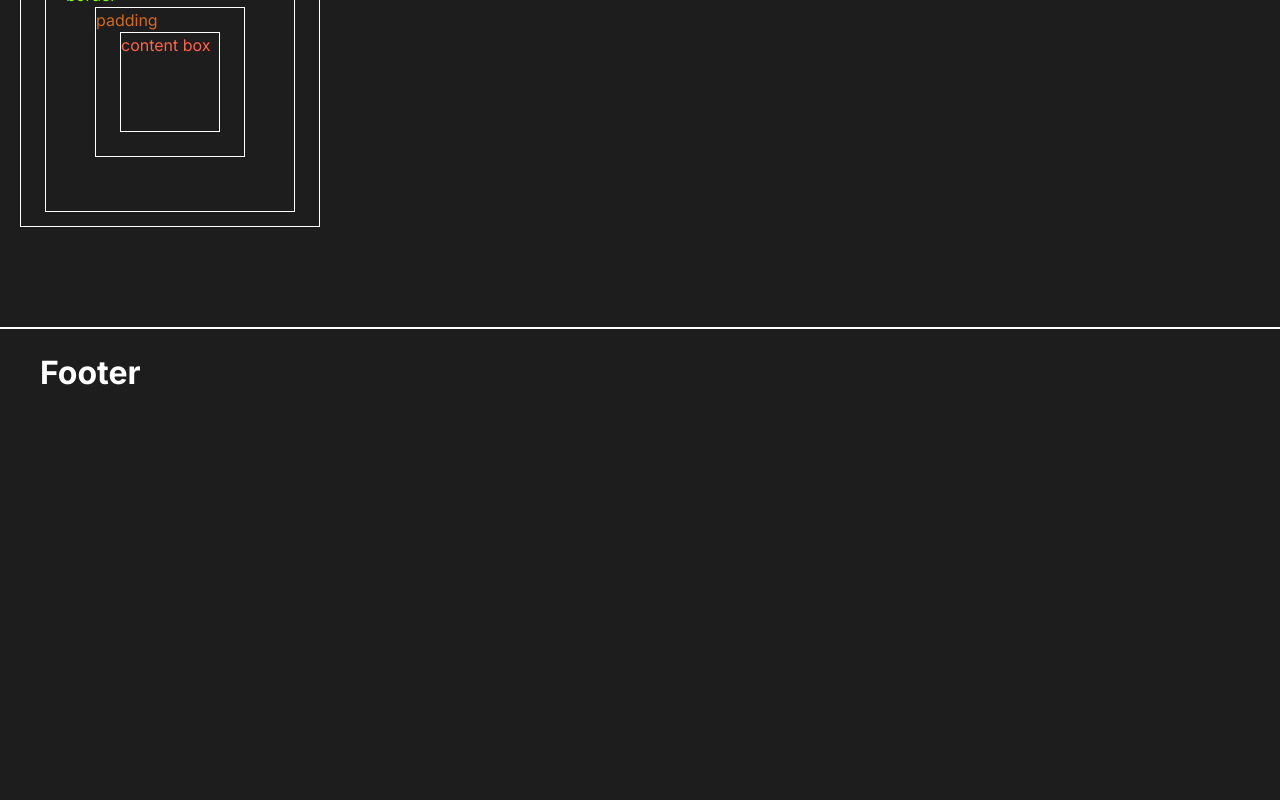
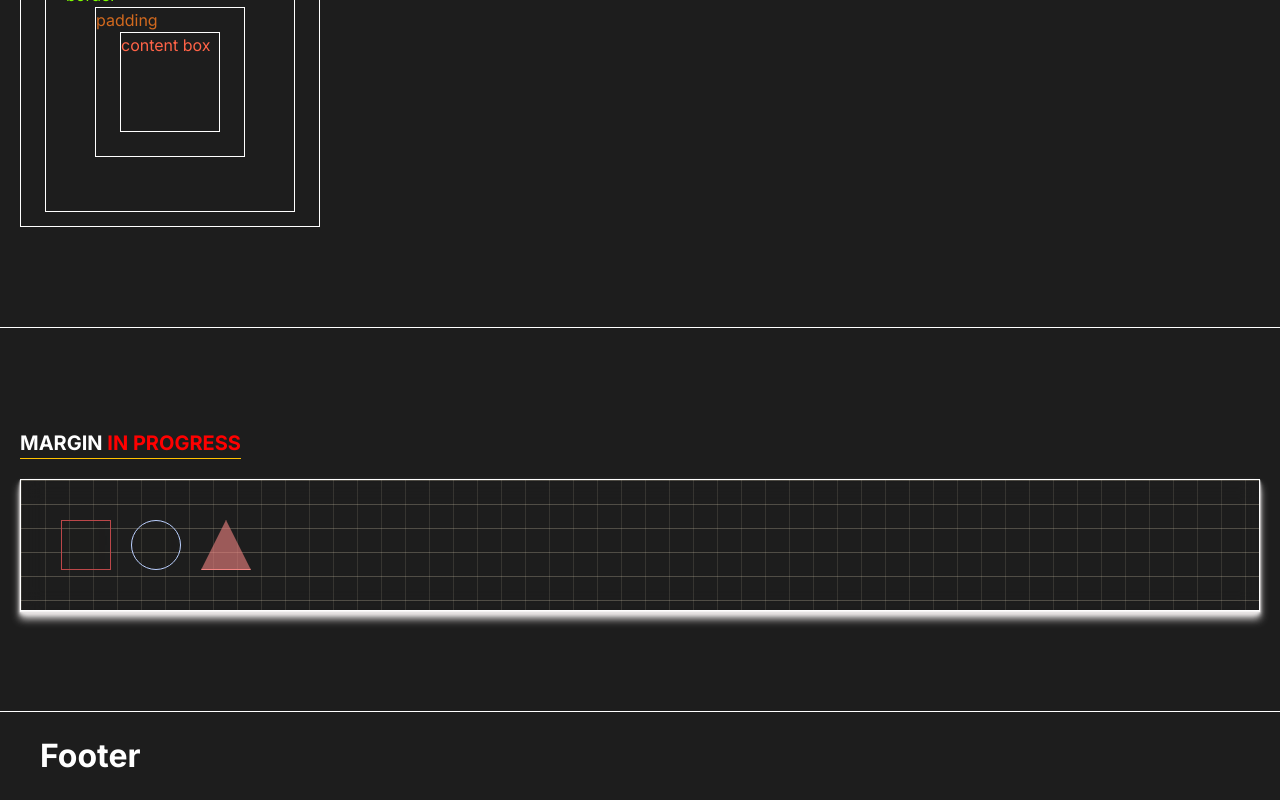
Before and after one commit to Andriikryl/css-visualizer, a Next.js app: page / in a window 1280 px wide. Shown: the part 4252-5052 px from the top of the page. Before the commit the page ends 4669 px from the top, so only its background shows below. Built offline with nearby package versions, Linux system fonts and the light colour scheme.

Commit message:
add margin component

```diff
--- a/src/app/page.tsx
+++ b/src/app/page.tsx
@@ -1,6 +1,7 @@
 import BoxSize from "@/components/boxSize/BoxSize";
 import FlexBlock from "@/components/flex/FlexBlock";
 import Hero from "@/components/hero/Hero";
+import Margins from "@/components/margins/Margins";
 
 export default function Home() {
   return (
@@ -8,6 +9,7 @@ export default function Home() {
       <Hero />
       <FlexBlock />
       <BoxSize />
+      <Margins />
     </>
   );
 }
--- a/src/components/header/Header.tsx
+++ b/src/components/header/Header.tsx
@@ -59,19 +59,14 @@ export default function Header() {
           ></Button>
           <motion.nav
             className={style.nav}
-            initial={{ x: -300 }}
+            initial={{ x: -3000 }}
             animate={{ x: isOpen ? 0 : "-100%" }}
+            transition={{ duration: 0.5 }}
           >
             <motion.ul className={style.nav__list}>
               {headerLinks.map((link) => {
                 return (
-                  <motion.li
-                    className={style.list__item}
-                    key={link.id}
-                    initial={{ opacity: 0, y: 100 }}
-                    animate={{ opacity: 1, y: 0 }}
-                    transition={{ delay: 2.2 }}
-                  >
+                  <motion.li className={style.list__item} key={link.id}>
                     <Link className={style.item__link} href={link.href}>
                       {link.title}
                     </Link>
--- a/src/components/innerBox/InnerBox.tsx
+++ b/src/components/innerBox/InnerBox.tsx
@@ -3,10 +3,16 @@ import clsx from "clsx";
 import { motion } from "framer-motion";
 import style from "./style.module.css";
 
-export default function InnerBox() {
+interface InnerBox {
+  className?: string;
+  onClick?:  () => void;
+}
+
+export default function InnerBox({ className, onClick }: InnerBox) {
   return (
     <motion.div
-      className={clsx(style.inner__box)}
+      className={clsx(style.inner__box, className)}
+      onClick={onClick}
       layout
       initial={{ opacity: 0, x: 200 }}
       animate={{ opacity: 1, x: 0 }}
--- /dev/null
+++ b/src/components/margins/Margins.tsx
@@ -0,0 +1,57 @@
+"use client";
+import React, { useState } from "react";
+import { Container } from "../container/Container";
+import style from "./style.module.css";
+import { MainField } from "../mainField/MainField";
+import InnerBox from "../innerBox/InnerBox";
+import Button from "../button/Button";
+import clsx from "clsx";
+export default function Margins() {
+  const [firstChil, setFirstChil] = useState(false);
+  const [secondChil, setSecondChil] = useState(false);
+  const [thirdChil, setThirdChil] = useState(false);
+  function handelClickFirst() {
+    setFirstChil(true);
+    setSecondChil(false);
+    setThirdChil(false);
+  }
+  function handelClickSecond() {
+    setSecondChil(true);
+    setFirstChil(false);
+    setThirdChil(false);
+  }
+  function handelClickTherd() {
+    setThirdChil(true);
+    setFirstChil(false);
+    setSecondChil(false);
+  }
+  return (
+    <section className={style.margin__section}>
+      <Container>
+        <h4 className={style.margin__title}>margin <span className={style.inprogress}>in progress</span></h4>
+        <div className={style.margin__box}>
+          <MainField className={style.box}>
+            <InnerBox
+              onClick={handelClickFirst}
+              className={clsx({
+                [style.left]: firstChil,
+              })}
+            />
+            <InnerBox
+              onClick={handelClickSecond}
+              className={clsx({
+                [style.left]: secondChil,
+              })}
+            />
+            <InnerBox
+              onClick={handelClickTherd}
+              className={clsx({
+                [style.left]: thirdChil,
+              })}
+            />
+          </MainField>
+        </div>
+      </Container>
+    </section>
+  );
+}
--- /dev/null
+++ b/src/components/margins/style.module.css
@@ -0,0 +1,24 @@
+.margin__section{
+    padding-block: 100px;
+}
+
+.margin__title{
+    font-size: 20px;
+    color: white;
+    width: max-content;
+    border-bottom: 1px solid #ffc300;
+    text-transform: uppercase;
+    margin-block-end: 20px;
+}
+
+.box{
+    gap: 20px;
+}
+
+.left{
+    margin-inline-start: auto;
+}
+
+.inprogress{
+    color: red;
+}
--- a/src/components/sideBar/style.module.css
+++ /dev/null
@@ -1,4 +0,0 @@
-
-.button{
-    position: absolute;
-}
```
Also changed, not shown: src/components/sideBar/SideBar.tsx (deleted, +0 -20 lines).
